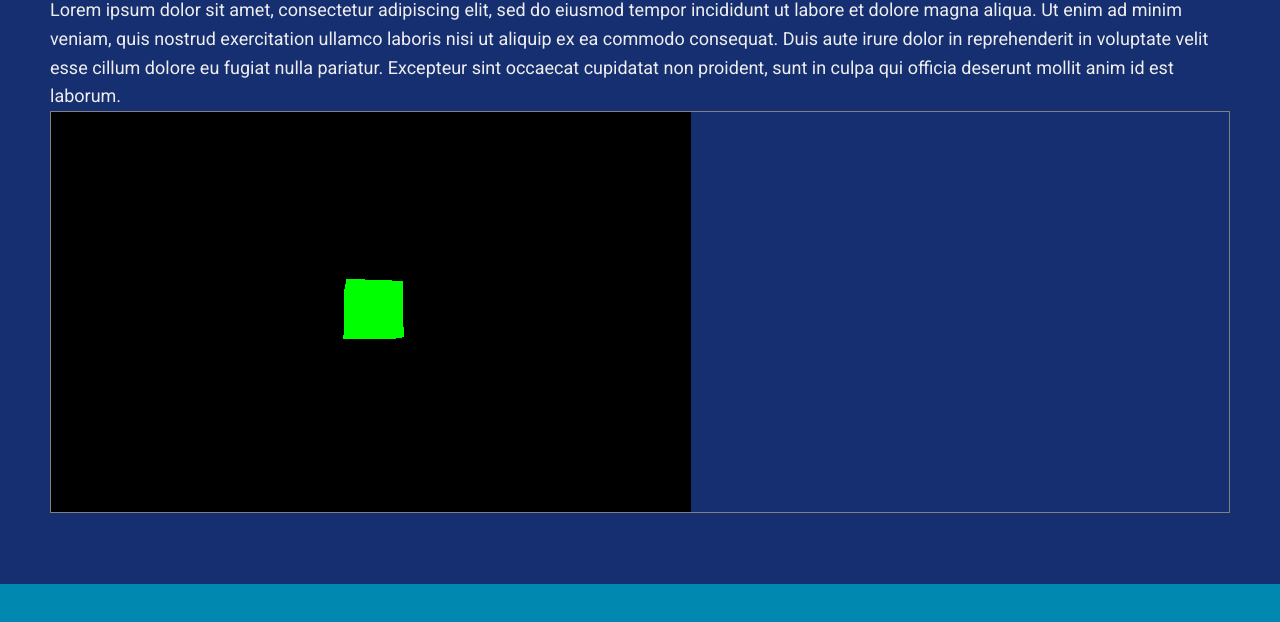
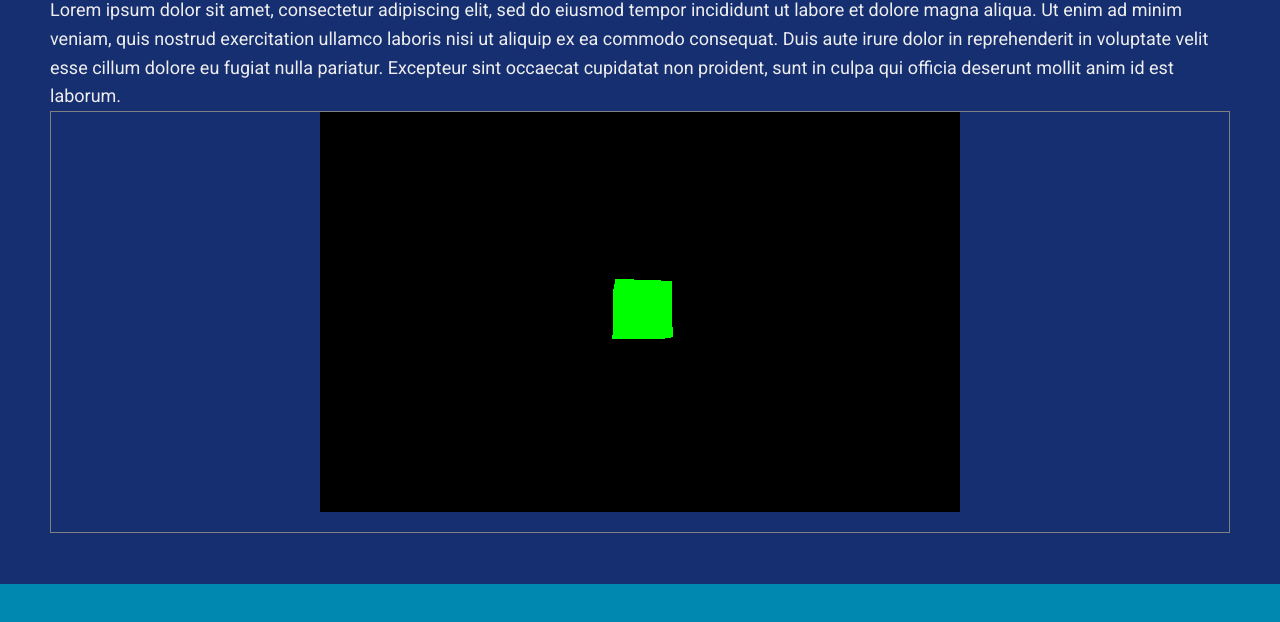
Before and after one commit to bcLego19/threejs, a plain HTML site: page pages/project-template.html in a window 1280 px wide. Shown: the part 146-768 px from the top of the page. Drawn offline with nearby package versions, Linux system fonts and the light colour scheme.

Commit message:
Update style-1.css

```diff
--- a/styles/style-1.css
+++ b/styles/style-1.css
@@ -579,6 +579,9 @@ footer {
 	width: auto-fill;
 	height: 50vh;
 	border: 1px solid grey;
+	padding-bottom: 20px;
+	justify-items: center;
+	align-content: center;
 }
 
 /* Desktop Styles (Apply to screens wider than a certain breakpoint, e.g., 768px or 992px) */
```
